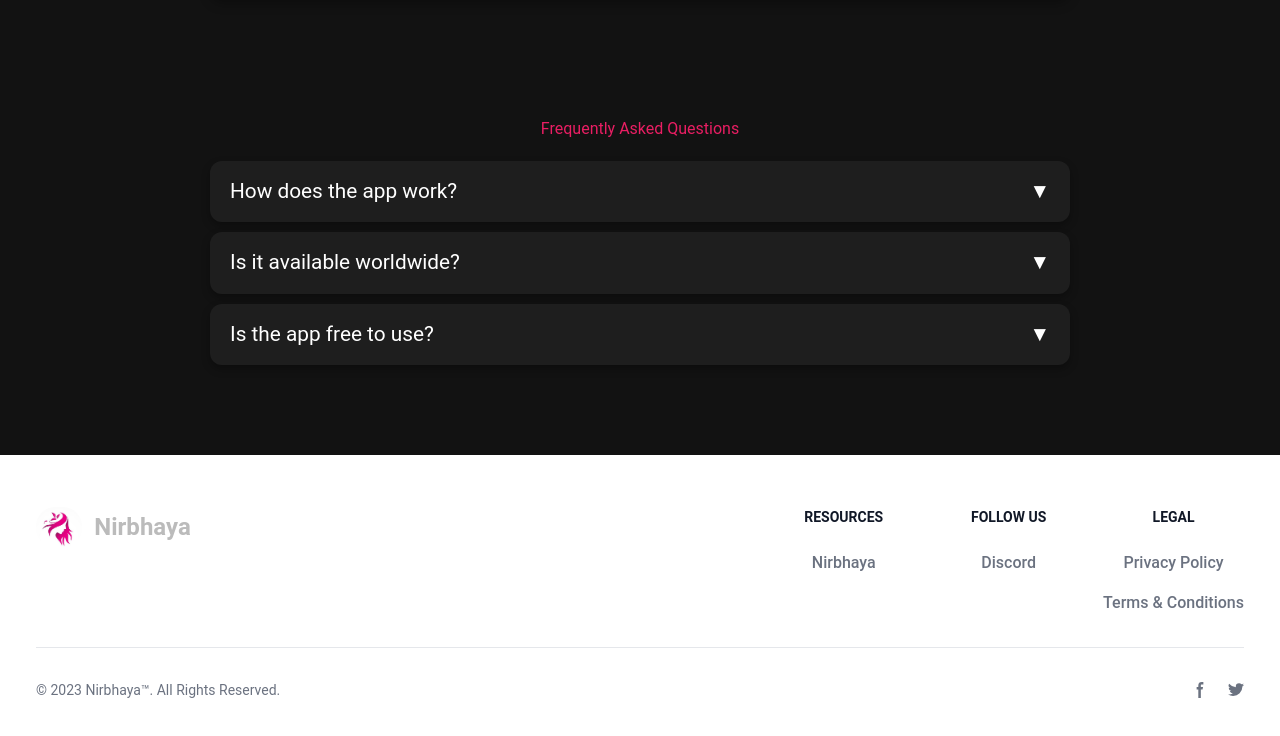
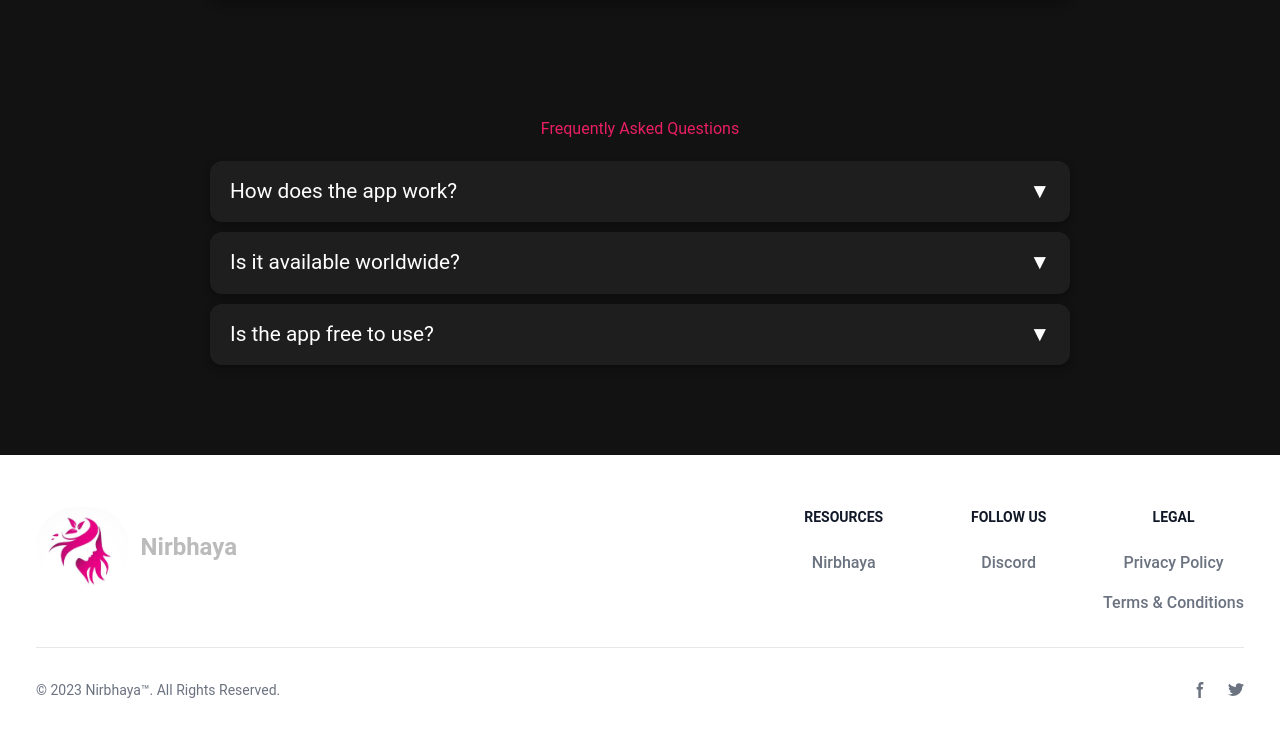
Before and after one commit to IamBATMaN420/nirbhaya, a plain HTML site: page index.html in a window 1280 px wide. Shown: the part 2405-3141 px from the top of the page. Drawn offline with nearby package versions, Linux system fonts and the light colour scheme; a script that the page names is missing.

Commit message:
Update index.html

```diff
--- a/index.html
+++ b/index.html
@@ -482,7 +482,7 @@
         <div class="md:flex md:justify-between">
           <div class="mb-6 md:mb-0">
             <a href="#home" class="flex items-center">
-              <img src="./Screenshot 2024-12-29 093333.png" class="h-10 me-3 rounded-full
+              <img src="./Screenshot 2024-12-29 093333.png" class="h-20 me-3 rounded-full
 
 "  alt="" />
               <span class="self-center text-2xl font-bold whitespace-nowrap dark:text-[#E91E63]" "]">Nirbhaya</span>
```
